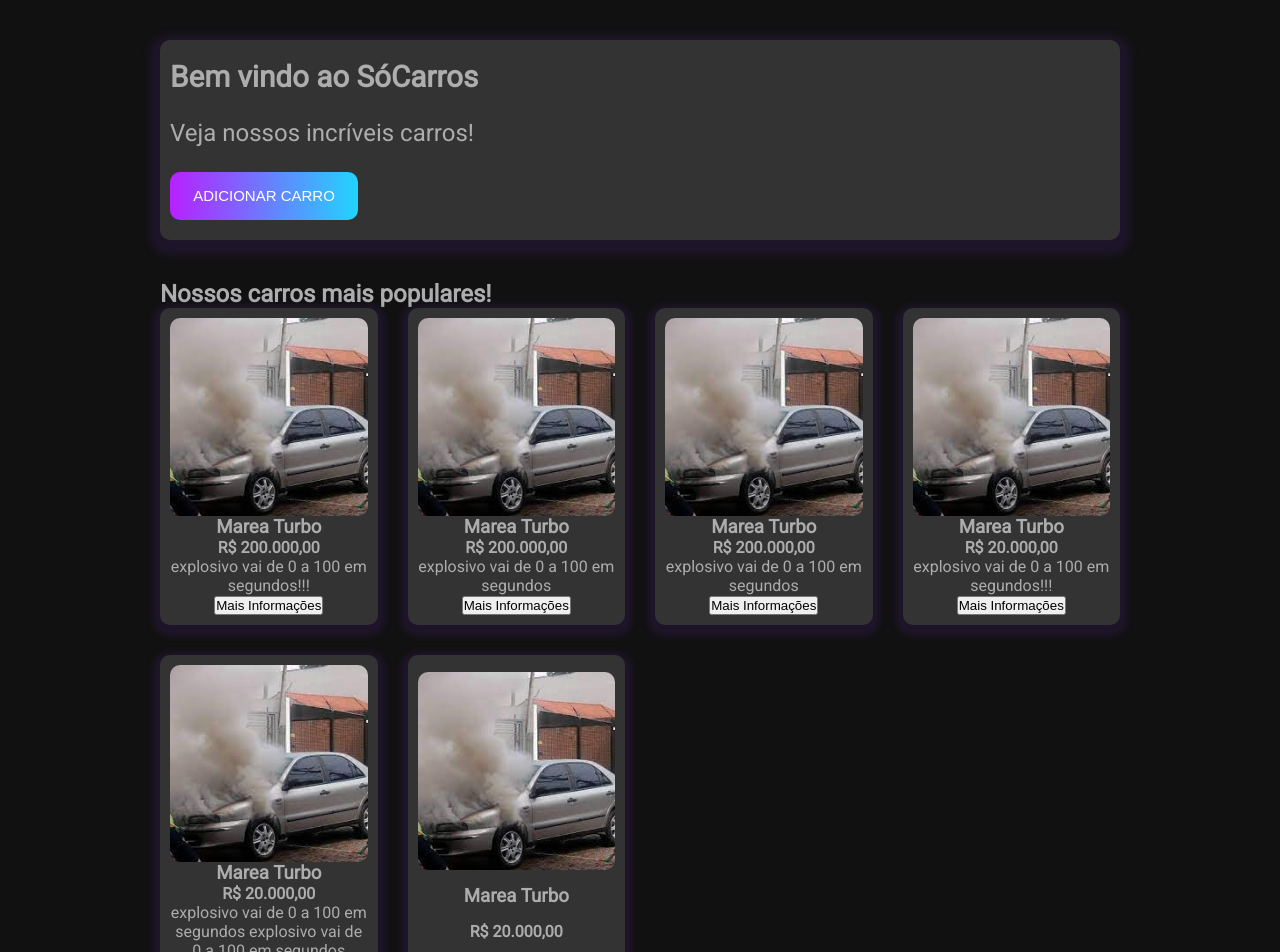
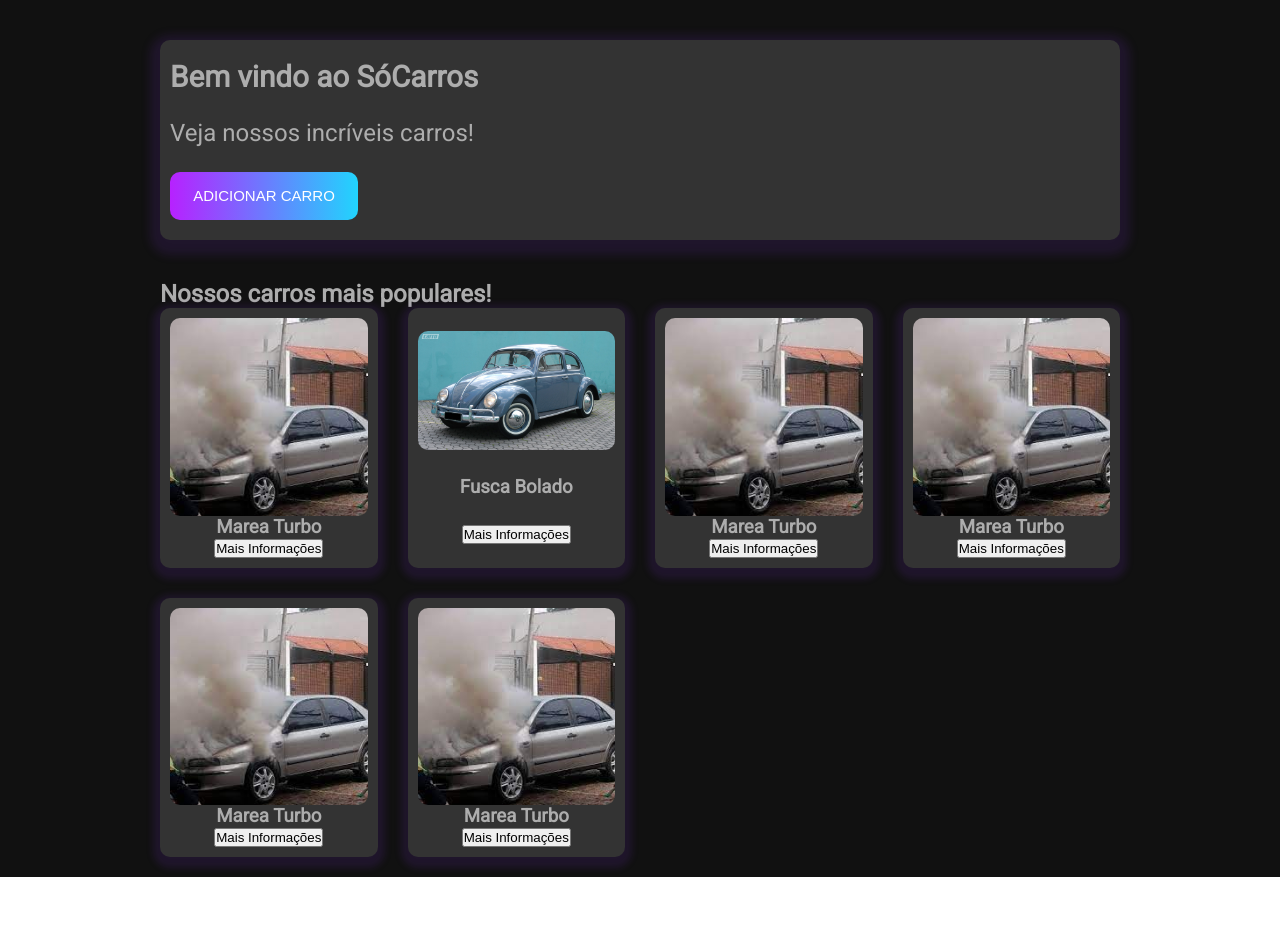
Before and after one commit to Trypion/frontend_web_ufsc, a React (Create React App) app: page / in a window 1280 px wide. Shown: the top 952 px of the page. After the commit the page ends 877 px from the top, so only its background shows below. Built offline with nearby package versions, Linux system fonts and the light colour scheme.

Commit message:
Popup-component

```diff
--- a/src/components/carCard/index.jsx
+++ b/src/components/carCard/index.jsx
@@ -14,13 +14,13 @@ export const CarCard = ({car}) => {
         <div className="car-card">
             <img src={car.photo} alt="" />
             <h3>{car.model}</h3>
-            <h4>{car_price_formated}</h4>
-            <p>{car.description}</p>
             <div className="car-card-button-wrapper">
                 <button onClick={() => setButtonPopup(true)}>Mais Informações</button>
             </div>
-            <Popup trigger={buttonPopup}>
-                <h3>My popup</h3>
+            <Popup trigger={buttonPopup} setTrigger={setButtonPopup}>
+                <img src={car.photo} alt="" />
+                <h3>{car.model}</h3>
+                <h4>{car_price_formated}</h4>
                 <p>{car.description}</p>
             </Popup>
         </div>
--- a/src/components/popup/Popup.jsx
+++ b/src/components/popup/Popup.jsx
@@ -5,7 +5,7 @@ function Popup(props) {
   return (props.trigger) ?(
     <div className='popup'>
         <div className="popup-inner">
-            <button className='close-btn'>Fechar</button>
+            <button className='close-btn' onClick={() => props.setTrigger(false)}>Fechar</button>
             { props.children}
         </div>
     </div>
--- a/src/pages/home/index.jsx
+++ b/src/pages/home/index.jsx
@@ -4,6 +4,7 @@ import {DegradeButton} from "../../components/degradeButton";
 
 import './style.css'
 import MareaPic from '../../assets/images/homol_cars/download.jpeg'
+import FuscaPic from '../../assets/images/homol_cars/VW-Fusca.jpg'
 import {CarCard} from "../../components/carCard";
 
 export const Home = () => {
@@ -16,10 +17,10 @@ export const Home = () => {
         description: "explosivo vai de 0 a 100 em segundos!!!"
         },
         {
-        model: 'Marea Turbo',
-        price: 200000,
-        photo: MareaPic,
-        description: "explosivo vai de 0 a 100 em segundos"
+        model: 'Fusca Bolado',
+        price: 400000,
+        photo: FuscaPic,
+        description: "Mais rápido que uma flecha!"
         },
         {
         model: 'Marea Turbo',
```
Also changed, not shown: src/assets/images/homol_cars/VW-Fusca.jpg (added).
